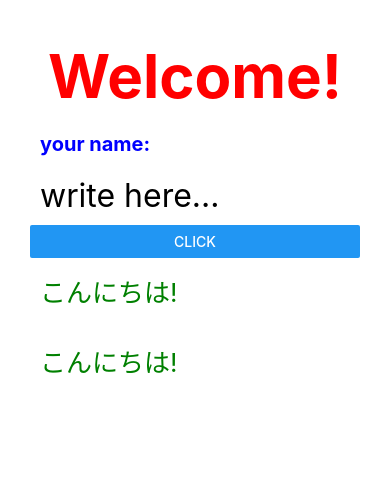
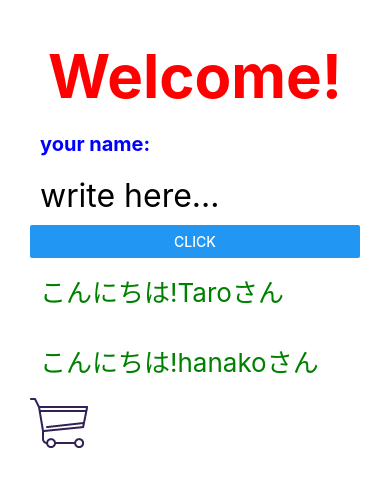
Before and after one commit to ryuzo111/react-native-study, a React Native app: screen / in a window 390 px wide. Shown: the top 486 px of the page. Built offline with nearby package versions, Linux system fonts and the light colour scheme.

Commit message:
画像を表示

```diff
--- a/App.js
+++ b/App.js
@@ -1,5 +1,5 @@
 import React,{Component} from 'react';
-import { TextInput, Button, Alert, StyleSheet, Text, View} from 'react-native';
+import { Image,TextInput, Button, Alert, StyleSheet, Text, View} from 'react-native';
 
 
 export default class App extends Component {
@@ -24,8 +24,9 @@ export default class App extends Component {
         </Text>
         <TextInput style={styles.input} placeholder="write here..." value={this.state.text} onChangeText={this.doType}/>
         <Button title='Click' onPress={this.doAction}></Button>
-        <Welcome></Welcome>
-        <Welcome></Welcome>
+        <Welcome name="Taro"></Welcome>
+        <Welcome name="hanako"></Welcome>
+        <Image source={require('./image/kart.png')}/>
 
       </View>
     );
@@ -43,8 +44,7 @@ export default class App extends Component {
 class Welcome extends Component {
   render() {
     return (
-      <Text style={styles.message}>こんにちは!</Text>
-
+      <Text style={styles.message}>こんにちは!{this.props.name}さん</Text>
     );
   }
 }
```
Also changed, not shown: image/kart.png (added).
